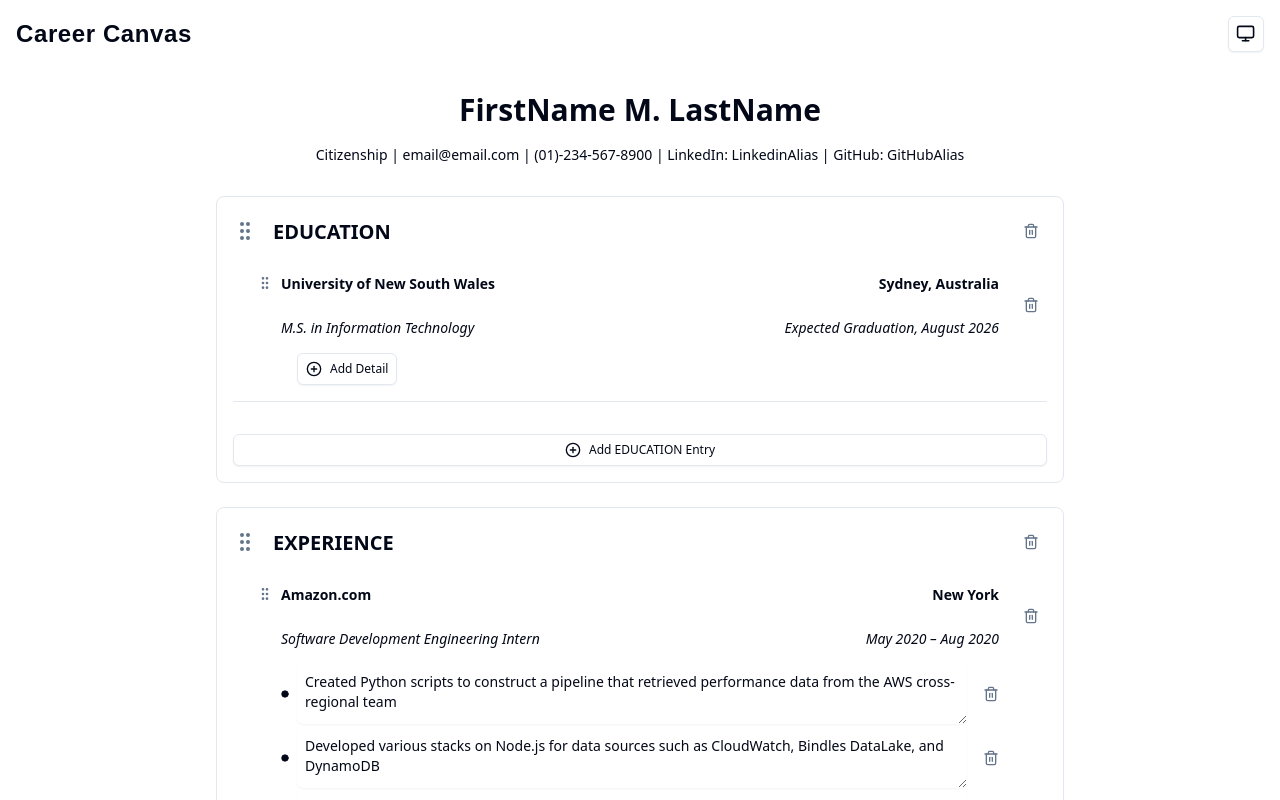
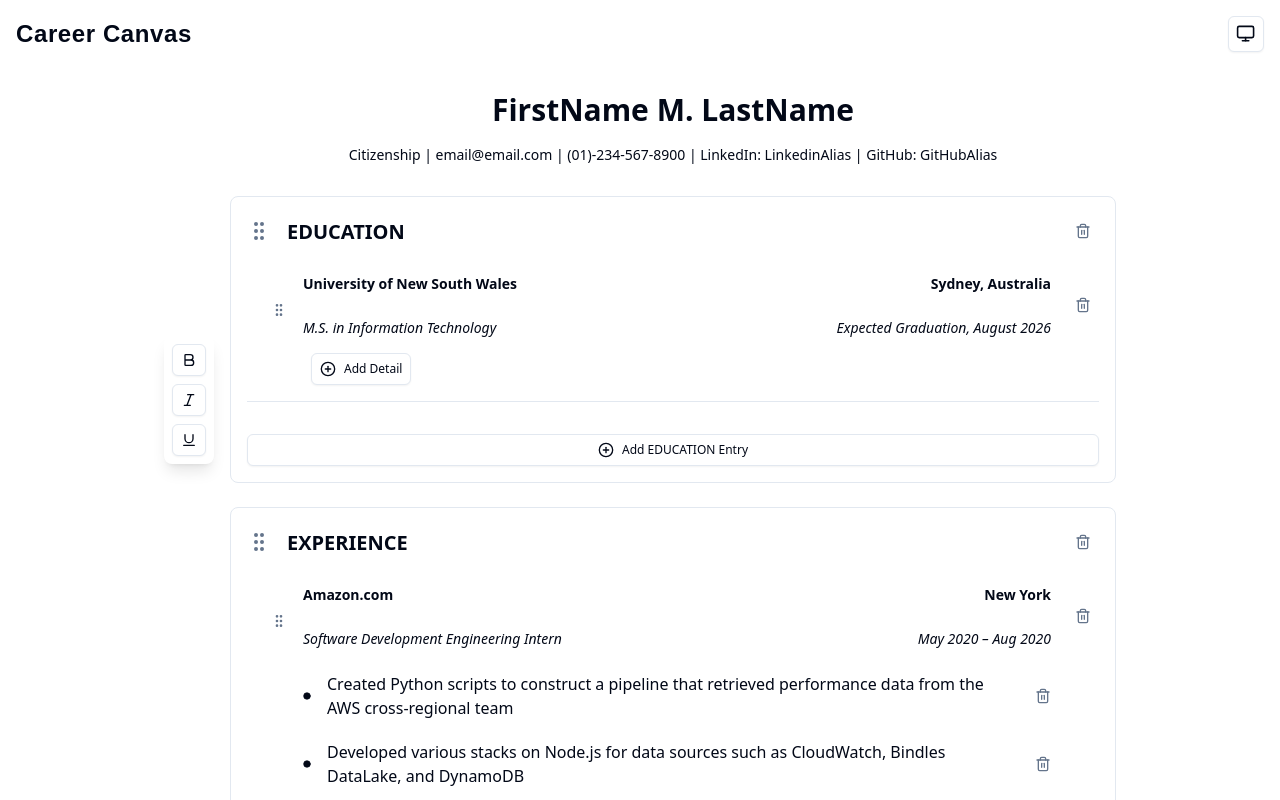
Before and after one commit to Alfie728/Career-Canvas, a Next.js app: page / in a window 1280 px wide. Shown: the top 800 px of the page. Built offline with nearby package versions, Linux system fonts and the light colour scheme; a web font is replaced by a local one.

Commit message:
added floating toolbar for text styling

```diff
--- a/components/Entry.tsx
+++ b/components/Entry.tsx
@@ -1,9 +1,9 @@
-import React from "react";
+import React, { useEffect } from "react";
 import { useSortable } from "@dnd-kit/sortable";
 import { CSS } from "@dnd-kit/utilities";
 import { GripVertical, PlusCircle, Trash2, Circle } from "lucide-react";
 import { Button } from "@/components/ui/button";
-import { Textarea } from "@/components/ui/textarea";
+import { RichTextArea, RichTextAreaRef } from "@/components/ui/RichTextArea";
 import { Input } from "@/components/ui/input";
 import { Entry as EntryType } from "../constants/types";
 
@@ -26,6 +26,9 @@ type EntryProps = {
   removeEntry: (sectionId: string, entryId: string) => void;
   removeDetail: (sectionId: string, entryId: string, index: number) => void;
   isDragging?: boolean;
+  richTextAreaRefs: React.MutableRefObject<(RichTextAreaRef | null)[]>;
+  sectionIndex: number;
+  entryIndex: number;
 };
 
 export function Entry({
@@ -37,6 +40,9 @@ export function Entry({
   removeEntry,
   removeDetail,
   isDragging = false,
+  richTextAreaRefs,
+  sectionIndex,
+  entryIndex,
 }: EntryProps) {
   const {
     attributes,
@@ -54,6 +60,13 @@ export function Entry({
     zIndex: isDragging ? 1000 : 1,
   };
 
+  useEffect(() => {
+    const startIndex = sectionIndex * entry.details.length * entryIndex;
+    entry.details.forEach((_, detailIndex) => {
+      richTextAreaRefs.current[startIndex + detailIndex] = null;
+    });
+  }, [entry.details, richTextAreaRefs, sectionIndex, entryIndex]);
+
   return (
     <div
       ref={setNodeRef}
@@ -64,7 +77,7 @@ export function Entry({
         <div
           {...attributes}
           {...listeners}
-          className="pt-2.5 cursor-move self-start"
+          className="pt-2.5 cursor-move self-center mr-2"
         >
           <GripVertical className="text-muted-foreground h-4 w-4" />
         </div>
@@ -112,21 +125,27 @@ export function Entry({
         </Button>
       </div>
       <ul className="list-disc pl-4 text-foreground space-y-1 pr-8">
-        {entry.details.map((detail, index) => (
-          <li key={index} className="flex items-center">
-            <Circle className="h-2 w-2 mx-2 flex-shrink-0 fill-current justify-center" />
-            <Textarea
+        {entry.details.map((detail, detailIndex) => (
+          <li key={detailIndex} className="flex items-center">
+            <Circle className="h-2 w-2 mx-2 ml-4 flex-shrink-0 fill-current justify-center" />
+            <RichTextArea
+              ref={(el) => {
+                if (el) {
+                  const index = sectionIndex * entry.details.length * entryIndex + detailIndex;
+                  richTextAreaRefs.current[index] = el;
+                }
+              }}
               value={detail}
-              onChange={(e) =>
-                updateDetail(sectionId, entry.id, index, e.target.value)
+              onChange={(value) =>
+                updateDetail(sectionId, entry.id, detailIndex, value)
               }
-              className="flex-grow border-none bg-transparent p-2"
+              className="flex-grow border-none bg-transparent p-2 rich-text-area"
               placeholder="Detail"
             />
             <Button
               variant="ghost"
               size="sm"
-              onClick={() => removeDetail(sectionId, entry.id, index)}
+              onClick={() => removeDetail(sectionId, entry.id, detailIndex)}
               className="text-muted-foreground mx-2"
             >
               <Trash2 className="h-4 w-4" />
--- /dev/null
+++ b/components/FloatingToolbar.tsx
@@ -0,0 +1,23 @@
+import React from 'react';
+import { Button } from '@/components/ui/button';
+import { Bold, Italic, Underline } from 'lucide-react';
+
+interface FloatingToolbarProps {
+  onApplyStyle: (style: 'bold' | 'italic' | 'underline') => void;
+}
+
+export function FloatingToolbar({ onApplyStyle }: FloatingToolbarProps) {
+  return (
+    <div className="sticky top-1/2 transform -translate-y-1/2 bg-white shadow-lg rounded-lg p-2 flex flex-col space-y-2 mr-4 h-fit">
+      <Button type="button" size="sm" variant="outline" onClick={() => onApplyStyle('bold')}>
+        <Bold className="h-4 w-4" />
+      </Button>
+      <Button type="button" size="sm" variant="outline" onClick={() => onApplyStyle('italic')}>
+        <Italic className="h-4 w-4" />
+      </Button>
+      <Button type="button" size="sm" variant="outline" onClick={() => onApplyStyle('underline')}>
+        <Underline className="h-4 w-4" />
+      </Button>
+    </div>
+  );
+}
--- a/components/ResumeBuilder.tsx
+++ b/components/ResumeBuilder.tsx
@@ -1,10 +1,7 @@
 "use client";
 
-import React from "react";
-import {
-  DndContext,
-  DragOverlay,
-} from "@dnd-kit/core";
+import React, { useCallback, useRef, useEffect } from "react";
+import { DndContext, DragOverlay } from "@dnd-kit/core";
 import {
   SortableContext,
   verticalListSortingStrategy,
@@ -13,10 +10,12 @@ import { FileDown, PlusCircle } from "lucide-react";
 import { Button } from "@/components/ui/button";
 import { PersonalInfo } from "./PersonalInfo";
 import { Section } from "./Section";
+import { Entry } from "./Entry";
+import { FloatingToolbar } from "./FloatingToolbar";
 import { useResumeState } from "../hooks/useResumeState";
 import { useExport } from "../hooks/useExport";
-import { Entry } from "./Entry";
 import { useDragAndDrop } from "../hooks/useDragAndDrop";
+import { RichTextAreaRef } from "@/components/ui/RichTextArea";
 
 export function ResumeBuilder() {
   const {
@@ -46,8 +45,39 @@ export function ResumeBuilder() {
     customCollisionDetection,
   } = useDragAndDrop(sections, setSections);
 
+  const richTextAreaRefs = useRef<(RichTextAreaRef | null)[]>([]);
+
+  useEffect(() => {
+    // Initialize refs for all RichTextAreas
+    richTextAreaRefs.current = sections.flatMap((section) =>
+      section.entries.flatMap((entry) => entry.details.map(() => null))
+    );
+  }, [sections]);
+
+  const applyStyle = useCallback((style: "bold" | "italic" | "underline") => {
+    const selection = window.getSelection();
+    if (selection && !selection.isCollapsed) {
+      const range = selection.getRangeAt(0);
+      const parentElement = range.commonAncestorContainer.parentElement;
+
+      if (parentElement) {
+        const richTextArea = richTextAreaRefs.current.find(
+          (ref) =>
+            ref &&
+            ref.editorRef.current &&
+            ref.editorRef.current.contains(parentElement)
+        );
+        if (richTextArea) {
+          richTextArea.applyStyle(style);
+        }
+      }
+    }
+  }, []);
+
   return (
-    <div className="max-w-4xl mx-auto p-6 space-y-8">
+    <div className="max-w-[1000px] w-[calc(100vw-2rem)] mx-auto p-6 space-y-8 relative">
+      <div className="flex">
+        <FloatingToolbar onApplyStyle={applyStyle} />
         <div id="resume-content" className="space-y-6">
           <PersonalInfo
             personalInfo={personalInfo}
@@ -63,7 +93,7 @@ export function ResumeBuilder() {
               items={sections.map((section) => section.id)}
               strategy={verticalListSortingStrategy}
             >
-            {sections.map((section) => (
+              {sections.map((section, sectionIndex) => (
                 <Section
                   key={section.id}
                   section={section}
@@ -75,13 +105,17 @@ export function ResumeBuilder() {
                   updateSectionTitle={updateSectionTitle}
                   removeSection={removeSection}
                   removeDetail={removeDetail}
+                  richTextAreaRefs={richTextAreaRefs}
+                  sectionIndex={sectionIndex}
                 />
               ))}
             </SortableContext>
             <DragOverlay>
               {activeId && activeType === "section" && (
                 <Section
-                section={sections.find((s) => s.id === activeId) || sections[0]}
+                  section={
+                    sections.find((s) => s.id === activeId) || sections[0]
+                  }
                   addEntry={addEntry}
                   updateEntry={updateEntry}
                   addDetail={addDetail}
@@ -91,6 +125,8 @@ export function ResumeBuilder() {
                   removeSection={removeSection}
                   removeDetail={removeDetail}
                   isDragging
+                  richTextAreaRefs={richTextAreaRefs}
+                  sectionIndex={sections.findIndex((s) => s.id === activeId)}
                 />
               )}
               {activeId && activeType === "entry" && (
@@ -100,13 +136,26 @@ export function ResumeBuilder() {
                       .flatMap((s) => s.entries)
                       .find((e) => e.id === activeId)!
                   }
-                sectionId=""
+                  sectionId={
+                    sections.find((s) =>
+                      s.entries.some((e) => e.id === activeId)
+                    )?.id || ""
+                  }
                   updateEntry={() => {}}
                   addDetail={() => {}}
                   updateDetail={() => {}}
                   removeEntry={() => {}}
+                  removeDetail={() => {}}
                   isDragging
-                removeDetail={() => {}}
+                  richTextAreaRefs={richTextAreaRefs}
+                  sectionIndex={sections.findIndex((s) =>
+                    s.entries.some((e) => e.id === activeId)
+                  )}
+                  entryIndex={
+                    sections
+                      .find((s) => s.entries.some((e) => e.id === activeId))
+                      ?.entries.findIndex((e) => e.id === activeId) || 0
+                  }
                 />
               )}
             </DragOverlay>
@@ -121,6 +170,7 @@ export function ResumeBuilder() {
             Add New Section
           </Button>
         </div>
+      </div>
       <div className="flex justify-center space-x-4">
         <Button onClick={exportToMarkdown}>
           <FileDown className="mr-2 h-4 w-4" />
--- a/components/Section.tsx
+++ b/components/Section.tsx
@@ -1,4 +1,4 @@
-import React from "react";
+import React, { useEffect } from "react";
 import { useSortable } from "@dnd-kit/sortable";
 import { CSS } from "@dnd-kit/utilities";
 import { GripVertical, PlusCircle, Trash2 } from "lucide-react";
@@ -12,6 +12,7 @@ import {
 import { Input } from "@/components/ui/input";
 import { DndContext, DragOverlay } from "@dnd-kit/core";
 import { useDragAndDrop } from "../hooks/useDragAndDrop";
+import { RichTextAreaRef } from "@/components/ui/RichTextArea";
 
 type SectionProps = {
   section: SectionType;
@@ -34,6 +35,8 @@ type SectionProps = {
   removeSection: (sectionId: string) => void;
   isDragging?: boolean;
   removeDetail: (sectionId: string, entryId: string, index: number) => void;
+  richTextAreaRefs: React.MutableRefObject<(RichTextAreaRef | null)[]>;
+  sectionIndex: number;
 };
 
 export function Section({
@@ -47,6 +50,8 @@ export function Section({
   removeSection,
   isDragging = false,
   removeDetail,
+  richTextAreaRefs,
+  sectionIndex,
 }: SectionProps) {
   const {
     attributes,
@@ -74,6 +79,16 @@ export function Section({
     opacity: isDragging || isSortableDragging ? 0.5 : 1,
     zIndex: isDragging ? 1000 : 1,
   };
+
+  useEffect(() => {
+    const startIndex = sectionIndex * section.entries.reduce((acc, entry) => acc + entry.details.length, 0);
+    section.entries.forEach((entry, entryIndex) => {
+      entry.details.forEach((_, detailIndex) => {
+        const index = startIndex + entryIndex * entry.details.length + detailIndex;
+        richTextAreaRefs.current[index] = null;
+      });
+    });
+  }, [section.entries, richTextAreaRefs, sectionIndex]);
 
   return (
     <div
@@ -111,7 +126,7 @@ export function Section({
           items={section.entries.map((entry) => entry.id)}
           strategy={verticalListSortingStrategy}
         >
-          {section.entries.map((entry) => (
+          {section.entries.map((entry, entryIndex) => (
             <Entry
               key={entry.id}
               entry={entry}
@@ -121,6 +136,9 @@ export function Section({
               updateDetail={updateDetail}
               removeEntry={removeEntry}
               removeDetail={removeDetail}
+              richTextAreaRefs={richTextAreaRefs}
+              sectionIndex={sectionIndex}
+              entryIndex={entryIndex}
             />
           ))}
         </SortableContext>
@@ -135,6 +153,9 @@ export function Section({
               removeEntry={removeEntry}
               removeDetail={removeDetail}
               isDragging
+              richTextAreaRefs={richTextAreaRefs}
+              sectionIndex={sectionIndex}
+              entryIndex={section.entries.findIndex((e) => e.id === activeId)}
             />
           )}
         </DragOverlay>
--- /dev/null
+++ b/components/ui/RichTextArea.tsx
@@ -0,0 +1,133 @@
+import React, { useRef, useEffect, useState, useImperativeHandle, forwardRef } from 'react';
+
+interface RichTextAreaProps {
+  value: string;
+  onChange: (value: string) => void;
+  placeholder?: string;
+  className?: string;
+}
+
+export interface RichTextAreaRef {
+  applyStyle: (style: 'bold' | 'italic' | 'underline') => void;
+  editorRef: React.RefObject<HTMLDivElement>;
+}
+
+export const RichTextArea = forwardRef<RichTextAreaRef, RichTextAreaProps>(
+  ({ value, onChange, placeholder, className }, ref) => {
+    const editorRef = useRef<HTMLDivElement>(null);
+    const [isFocused, setIsFocused] = useState(false);
+
+    useEffect(() => {
+      if (editorRef.current) {
+        editorRef.current.innerHTML = value;
+      }
+    }, [value]);
+
+    const handleInput = () => {
+      if (editorRef.current) {
+        onChange(editorRef.current.innerHTML);
+      }
+    };
+
+    const handleFocus = () => {
+      setIsFocused(true);
+      if (editorRef.current && editorRef.current.innerHTML === placeholder) {
+        editorRef.current.innerHTML = '';
+      }
+    };
+
+    const handleBlur = () => {
+      setIsFocused(false);
+      if (editorRef.current && editorRef.current.innerHTML.trim() === '') {
+        editorRef.current.innerHTML = placeholder || '';
+      }
+    };
+
+    const applyStyle = (style: 'bold' | 'italic' | 'underline') => {
+      const selection = window.getSelection();
+      if (selection && selection.rangeCount > 0) {
+        const range = selection.getRangeAt(0);
+        const parentElement = range.commonAncestorContainer.parentElement;
+
+        if (parentElement === editorRef.current) {
+          // If the selection is directly inside the editor, wrap it with a new span
+          const span = document.createElement('span');
+          applyStyleToElement(span, style);
+          range.surroundContents(span);
+        } else if (parentElement && editorRef.current?.contains(parentElement)) {
+          // If the selection is inside an existing styled span
+          if (hasStyle(parentElement, style)) {
+            // Remove the style if it's already applied
+            removeStyle(parentElement, style);
+          } else {
+            // Add the new style
+            applyStyleToElement(parentElement, style);
+          }
+        }
+
+        handleInput();
+      }
+    };
+
+    useImperativeHandle(ref, () => ({
+      applyStyle,
+      editorRef
+    }));
+
+    const applyStyleToElement = (element: HTMLElement, style: 'bold' | 'italic' | 'underline') => {
+      switch (style) {
+        case 'bold':
+          element.style.fontWeight = element.style.fontWeight === 'bold' ? 'normal' : 'bold';
+          break;
+        case 'italic':
+          element.style.fontStyle = element.style.fontStyle === 'italic' ? 'normal' : 'italic';
+          break;
+        case 'underline':
+          element.style.textDecoration = element.style.textDecoration === 'underline' ? 'none' : 'underline';
+          break;
+      }
+    };
+
+    const removeStyle = (element: HTMLElement, style: 'bold' | 'italic' | 'underline') => {
+      switch (style) {
+        case 'bold':
+          element.style.fontWeight = 'normal';
+          break;
+        case 'italic':
+          element.style.fontStyle = 'normal';
+          break;
+        case 'underline':
+          element.style.textDecoration = 'none';
+          break;
+      }
+    };
+
+    const hasStyle = (element: HTMLElement, style: 'bold' | 'italic' | 'underline') => {
+      switch (style) {
+        case 'bold':
+          return element.style.fontWeight === 'bold';
+        case 'italic':
+          return element.style.fontStyle === 'italic';
+        case 'underline':
+          return element.style.textDecoration === 'underline';
+      }
+    };
+
+    return (
+      <div
+        ref={editorRef}
+        contentEditable
+        onInput={handleInput}
+        onFocus={handleFocus}
+        onBlur={handleBlur}
+        className={`rich-text-area border rounded-md p-2 min-h-[60px] focus:outline-none focus:ring-2 focus:ring-blue-500 ${className} ${
+          !isFocused && (!value || value === placeholder) ? 'text-gray-400' : ''
+        }`}
+      >
+        {!value && placeholder}
+      </div>
+    );
+  }
+);
+
+RichTextArea.displayName = 'RichTextArea';
--- a/hooks/useExport.ts
+++ b/hooks/useExport.ts
@@ -9,6 +9,7 @@ import {
   TabStopType,
 } from "docx";
 import { Section } from "../constants/types";
+import { convertHtmlToMarkdown } from '../utils/htmlToMarkdown';
 
 export function useExport(
   personalInfo: { name: string; contact: string },
@@ -111,7 +112,7 @@ export function useExport(
           markdown += `${entry.subtitle} | ${entry.location} | ${entry.date}\n\n`;
         }
         entry.details.forEach((detail) => {
-          markdown += `- ${detail}\n`;
+          markdown += `- ${convertHtmlToMarkdown(detail)}\n`;
         });
         markdown += "\n";
       });
--- a/hooks/useResumeState.ts
+++ b/hooks/useResumeState.ts
@@ -142,8 +142,8 @@ export function useResumeState() {
 
     if (active.id !== over?.id) {
       setSections((sections) => {
-        const oldIndex = sections.findIndex((s) => s.id === active.id);
-        const newIndex = sections.findIndex((s) => s.id === over?.id);
+        const oldIndex = sections.findIndex((section) => section.id === active.id);
+        const newIndex = sections.findIndex((section) => section.id === over?.id);
 
         return arrayMove(sections, oldIndex, newIndex);
       });
@@ -303,7 +303,7 @@ export function useResumeState() {
   return {
     personalInfo,
     sections,
-    setSections, // Add this line
+    setSections,
     updatePersonalInfo,
     onDragEnd,
     addEntry,
```
Also changed, not shown: utils/htmlToMarkdown.ts (added, +12 -0 lines). Lines whose indentation alone changed are shown as unchanged.
